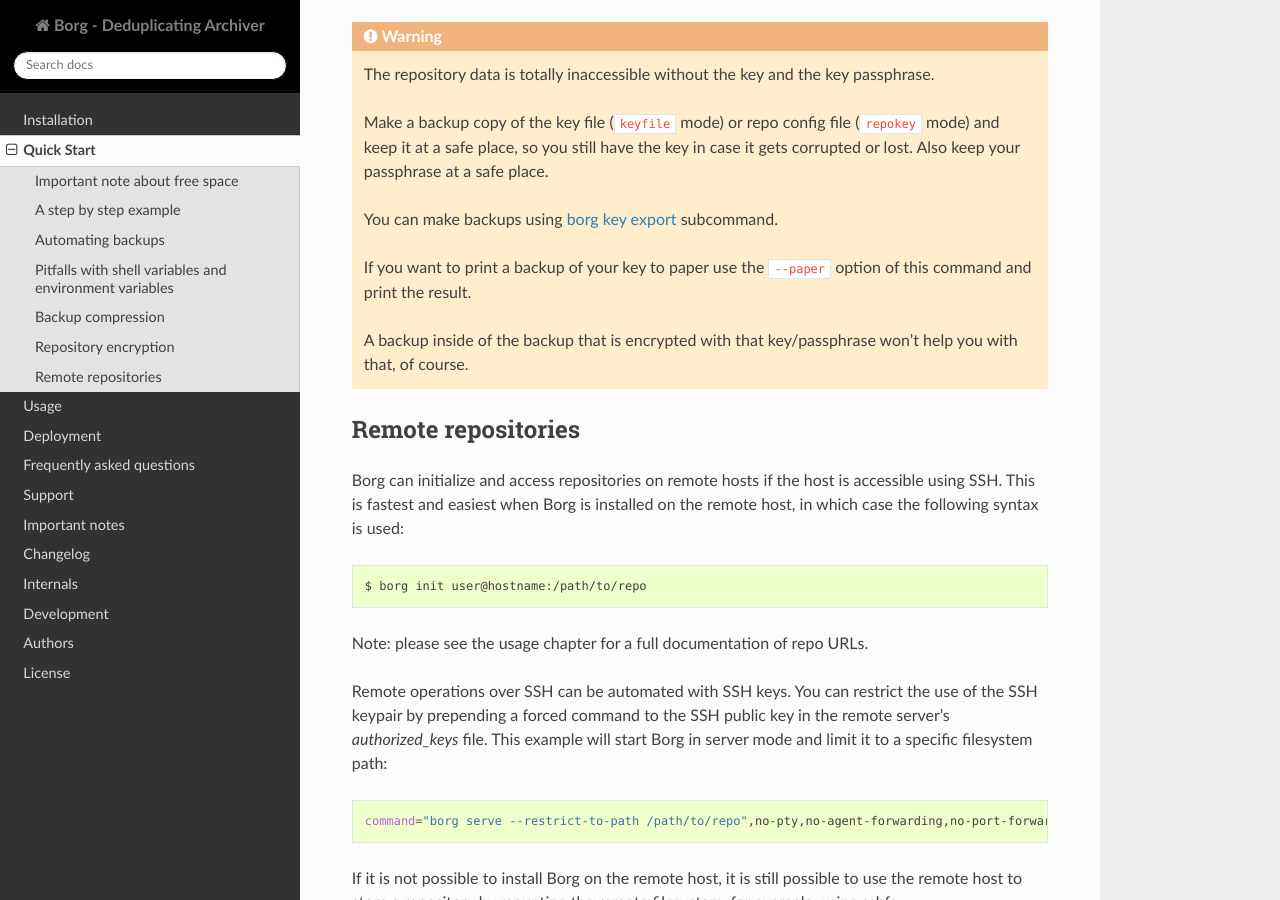
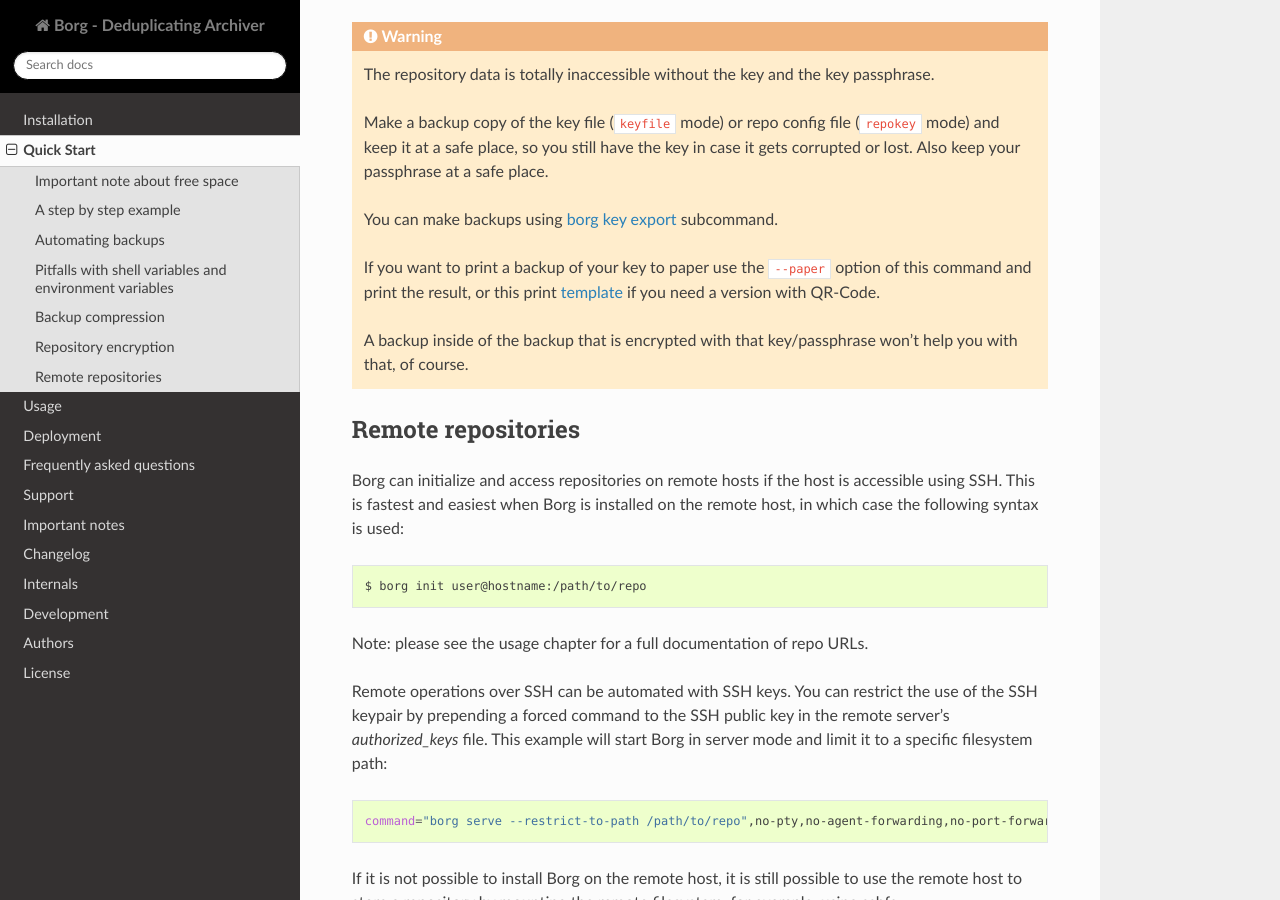
Before and after one commit to borgbackup/borg, a Sphinx documentation site: the page built from docs/quickstart.rst, in a window 1280 px wide and 900 px high, scrolled down 4830 px. Built offline with Sphinx 7.4.7 and the Read the Docs theme 2.0.0, drawn with Linux system fonts in a browser that asks for light colours; pages that are not in the unit, such as notebooks, are missing from menus; the version number could not be read and is left out.

Commit message:
quickstart.rst: Add link to paperkey template.

```diff
--- a/docs/conf.py
+++ b/docs/conf.py
@@ -140,6 +140,8 @@
 # so a file named "default.css" will overwrite the builtin "default.css".
 html_static_path = ['borg_theme']
 
+html_extra_path = ['paperkey.html']
+
 # If not '', a 'Last updated on:' timestamp is inserted at every page bottom,
 # using the given strftime format.
 html_last_updated_fmt = '%Y-%m-%d'
--- a/docs/quickstart.rst
+++ b/docs/quickstart.rst
@@ -231,10 +231,13 @@
     You can make backups using :ref:`borg_key_export` subcommand.
 
     If you want to print a backup of your key to paper use the ``--paper``
-    option of this command and print the result.
+    option of this command and print the result, or this print `template`_
+    if you need a version with QR-Code.
 
     A backup inside of the backup that is encrypted with that key/passphrase
     won't help you with that, of course.
+
+.. _template: paperkey.html
 
 .. _remote_repos:
 
```
